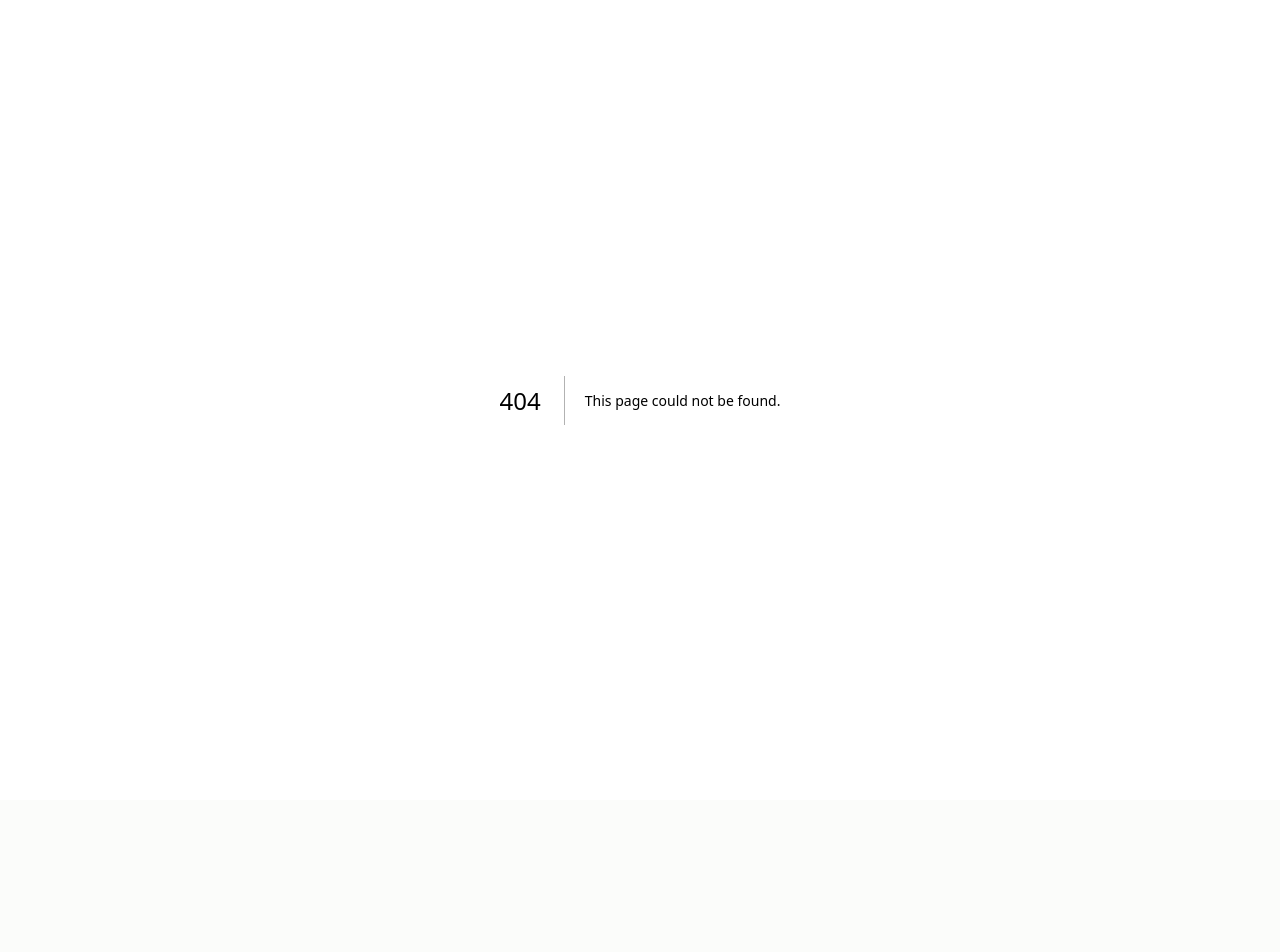
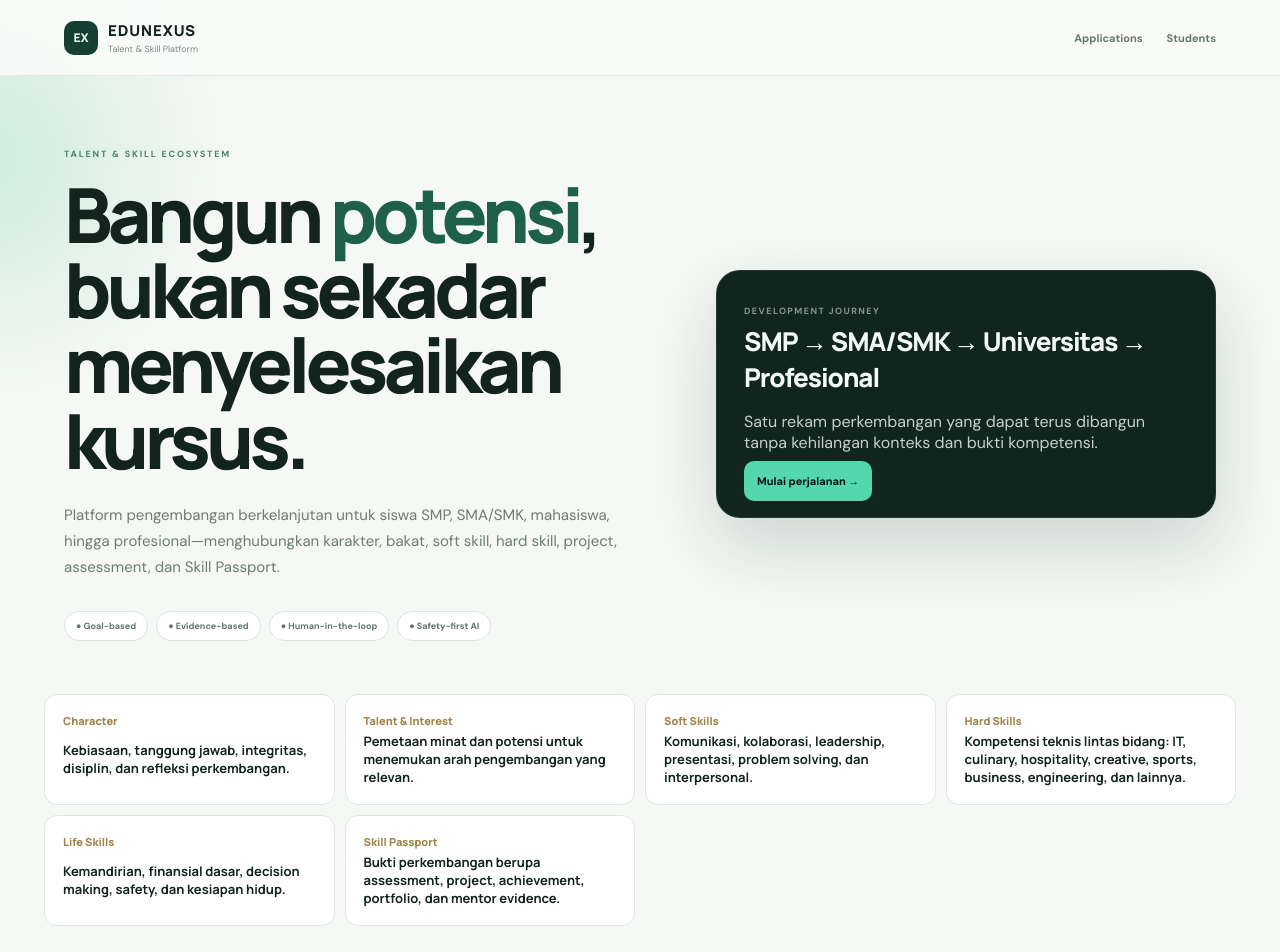
Before and after one commit to Yudi8377/EDUNEXUS, a Next.js app in the folder apps/web/: page /talent in a window 1280 px wide. Before the commit this address had no page. Shown: the top 952 px of the page. Before the commit the page ends 800 px from the top, so only its background shows below. Built offline with nearby package versions, Linux system fonts and the light colour scheme.

Commit message:
feat(talent): add apps/web/app/talent/page.tsx

```diff
--- /dev/null
+++ b/apps/web/app/talent/page.tsx
@@ -0,0 +1,27 @@
+"use client";
+
+import Link from "next/link";
+
+const pillars = [
+  {title:"Character", text:"Kebiasaan, tanggung jawab, integritas, disiplin, dan refleksi perkembangan."},
+  {title:"Talent & Interest", text:"Pemetaan minat dan potensi untuk menemukan arah pengembangan yang relevan."},
+  {title:"Soft Skills", text:"Komunikasi, kolaborasi, leadership, presentasi, problem solving, dan interpersonal."},
+  {title:"Hard Skills", text:"Kompetensi teknis lintas bidang: IT, culinary, hospitality, creative, sports, business, engineering, dan lainnya."},
+  {title:"Life Skills", text:"Kemandirian, finansial dasar, decision making, safety, dan kesiapan hidup."},
+  {title:"Skill Passport", text:"Bukti perkembangan berupa assessment, project, achievement, portfolio, dan mentor evidence."},
+];
+
+const goals = ["Technology","Future Leader","Entrepreneur","Culinary Entrepreneur","Hospitality","Creative Industry","Sports","Public Personality","Academic Excellence","Career Preparation"];
+
+export default function TalentSkillPage(){
+  return <main className="landing" style={{minHeight:"100vh"}}>
+    <header className="landing-nav"><Link href="/" className="landing-brand"><span>EX</span><div><b>EDUNEXUS</b><small>Talent & Skill Platform</small></div></Link><div className="landing-nav-actions"><Link href="/applications">Applications</Link><Link href="/students">Students</Link></div></header>
+    <section className="landing-hero" style={{paddingBottom:"3rem"}}>
+      <div className="landing-copy"><div className="landing-kicker">TALENT & SKILL ECOSYSTEM</div><h1>Bangun <em>potensi</em>, bukan sekadar menyelesaikan kursus.</h1><p>Platform pengembangan berkelanjutan untuk siswa SMP, SMA/SMK, mahasiswa, hingga profesional—menghubungkan karakter, bakat, soft skill, hard skill, project, assessment, dan Skill Passport.</p><div className="landing-trust"><span>● Goal-based</span><span>● Evidence-based</span><span>● Human-in-the-loop</span><span>● Safety-first AI</span></div></div>
+      <div className="landing-auth" style={{alignSelf:"center"}}><span className="eyebrow">DEVELOPMENT JOURNEY</span><h2>SMP → SMA/SMK → Universitas → Profesional</h2><p style={{opacity:.8}}>Satu rekam perkembangan yang dapat terus dibangun tanpa kehilangan konteks dan bukti kompetensi.</p><Link className="landing-submit" href="/onboarding">Mulai perjalanan →</Link></div>
+    </section>
+    <section className="landing-stats">{pillars.map(p=><div key={p.title}><b>{p.title}</b><span>{p.text}</span></div>)}</section>
+    <section className="landing-stats"><div style={{gridColumn:"1/-1"}}><b>GOAL PATHWAYS</b><span>{goals.join(" · ")}</span><small>Goal menentukan roadmap; sistem tidak menjanjikan hasil kompetisi atau karier.</small></div></section>
+    <section className="landing-stats"><div style={{gridColumn:"1/-1"}}><b>AI LIVE PERFORMANCE</b><span>Speech · Presentation · Participation · Turn-taking · Task-relevant movement · Interview/Role-play</span><small>Analisis hanya indikator yang dapat diamati dan relevan dengan tujuan belajar. Tidak ada diagnosis emosi, mental health, personality, atau character dari wajah/video.</small></div></section>
+  </main>;
+}
```
